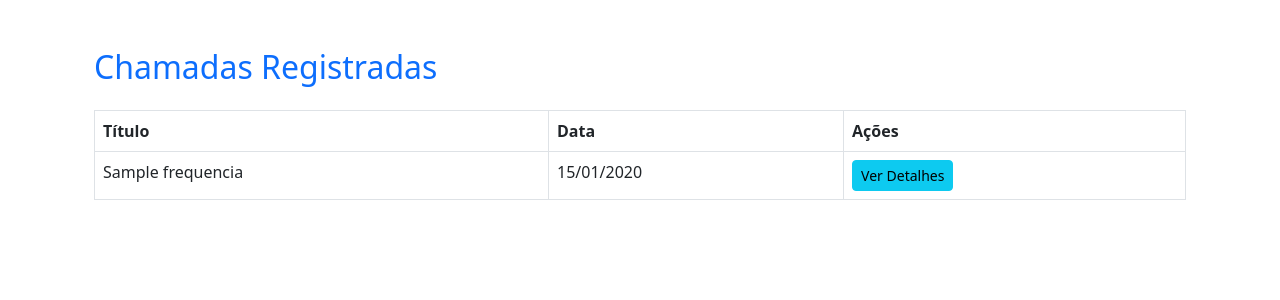
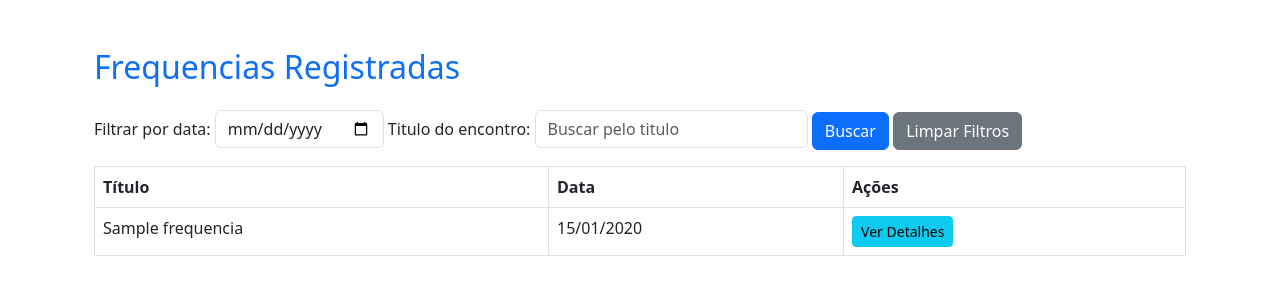
Before and after one commit to joao-victor-73/frequencia.simples, a Flask app: page /listar_frequencias in a window 1280 px wide. Shown: the part 86-386 px from the top of the page. Run offline with Flask 3, Linux system fonts and the light colour scheme; tables that the repository leaves empty hold one stand-in row (values such as "Sample post"); parts of the project's set-up code (start-up, migrations or seed data) failed here and were passed over; some libraries are stand-ins or nearby versions.

Commit message:
fazendo a funcionalidade de filtragem

```diff
--- a/app.py
+++ b/app.py
@@ -223,7 +223,7 @@ def fazer_frequencia():
     lista_crismandos = Crismandos.query.filter_by(
         status_crismando='ativo').all()
 
-    return render_template('frequencia.html', lista_crismandos=lista_crismandos)
+    return render_template('fazer_frequencia.html', lista_crismandos=lista_crismandos)
 
 
 # Rota para salvar a frequência no banco
@@ -270,9 +270,29 @@ def salvar_frequencia():
 # Rota para listar frequências registradas
 @app.route('/listar_frequencias')
 def listar_frequencias():
-    registros_de_frequencias = InforFrequencias.query.order_by(
-        InforFrequencias.data_chamada.desc()).all()
-    return render_template('historico_frequencias.html', registros=registros_de_frequencias)
+    data_filtro = request.args.get('data_filtro')  # Obtém a data do formulário
+    titulo_filtro = request.args.get('busca_titulo') # Obtém o titulo do formulário
+
+    query = InforFrequencias.query.order_by(InforFrequencias.data_chamada.desc())
+
+    if data_filtro: # Verifica se o usuário digitou algo no campo de data
+        try:
+            data_formatada = datetime.strptime(data_filtro, '%Y-%m-%d').date()
+            query = query.filter(InforFrequencias.data_chamada == data_formatada)
+        except ValueError:
+            flash("Formato de data inválido!", "danger")
+
+    if titulo_filtro: # Verifica se o usuário digitou algo no campo de título
+        query = query.filter(InforFrequencias.titulo_encontro.ilike(f"%{titulo_filtro}%"))
+        # .ilike(f"%{---}") -> Utilizado para onde for texto
+
+
+    registros_de_frequencias = query.all() # Executa a consulta filtrada
+
+    return render_template('historico_frequencias.html',
+                           registros=registros_de_frequencias,
+                           data_filtro=data_filtro,
+                           titulo_filtro=titulo_filtro)
 
 
 @app.route('/listar_frequencias/<int:id>', methods=['GET'])
@@ -287,6 +307,5 @@ def detalhes_frequencia(id):
     return render_template('detalhes_frequencia.html', frequencia=frequencia, registros=registros)
 
 
-
 if __name__ == "__main__":
     app.run(debug=True)
--- a/templates/historico_frequencias.html
+++ b/templates/historico_frequencias.html
@@ -3,8 +3,25 @@
 {% block conteudo %}
 <div class="container mt-5">
     <div class="mb-4">
-        <h2 class="text-primary">Chamadas Registradas</h2>
+        <h2 class="text-primary">Frequencias Registradas</h2>
     </div>
+
+    <!-- FORMULARIO PARA REQUISITAR OS DADOS PARA FILTRAGEM E PESQUISA-->
+    <form method="GET" action="{{ url_for('listar_frequencias') }}" class="mb-3">
+        <label for="data_filtro">Filtrar por data:</label>
+        <input type="date" id="data_filtro" name="data_filtro" class="form-control d-inline w-auto">
+
+        <!-- Buscar pelo nome do encontro -->
+        <label> Titulo do encontro: </label>
+        <input type="text" name="busca_titulo" class="form-control d-inline w-25" placeholder="Buscar pelo titulo" value="{{ request.args.get('busca_titulo', '') }}">
+
+
+        <div class="mb-3 d-inline">
+            <button type="submit" class="btn btn-primary">Buscar</button>
+            <a href="{{ url_for('listar_frequencias') }}" class="btn btn-secondary"> Limpar Filtros </a>
+        </div>
+
+    </form>
 
     <table class="table table-bordered">
         <thead>
@@ -14,6 +31,7 @@
                 <th>Ações</th>
             </tr>
         </thead>
+
         <tbody>
             {% for registro in registros %}
             <tr>
```
Also changed, not shown: templates/fazer_frequencia.html (renamed from templates/frequencia.html).
